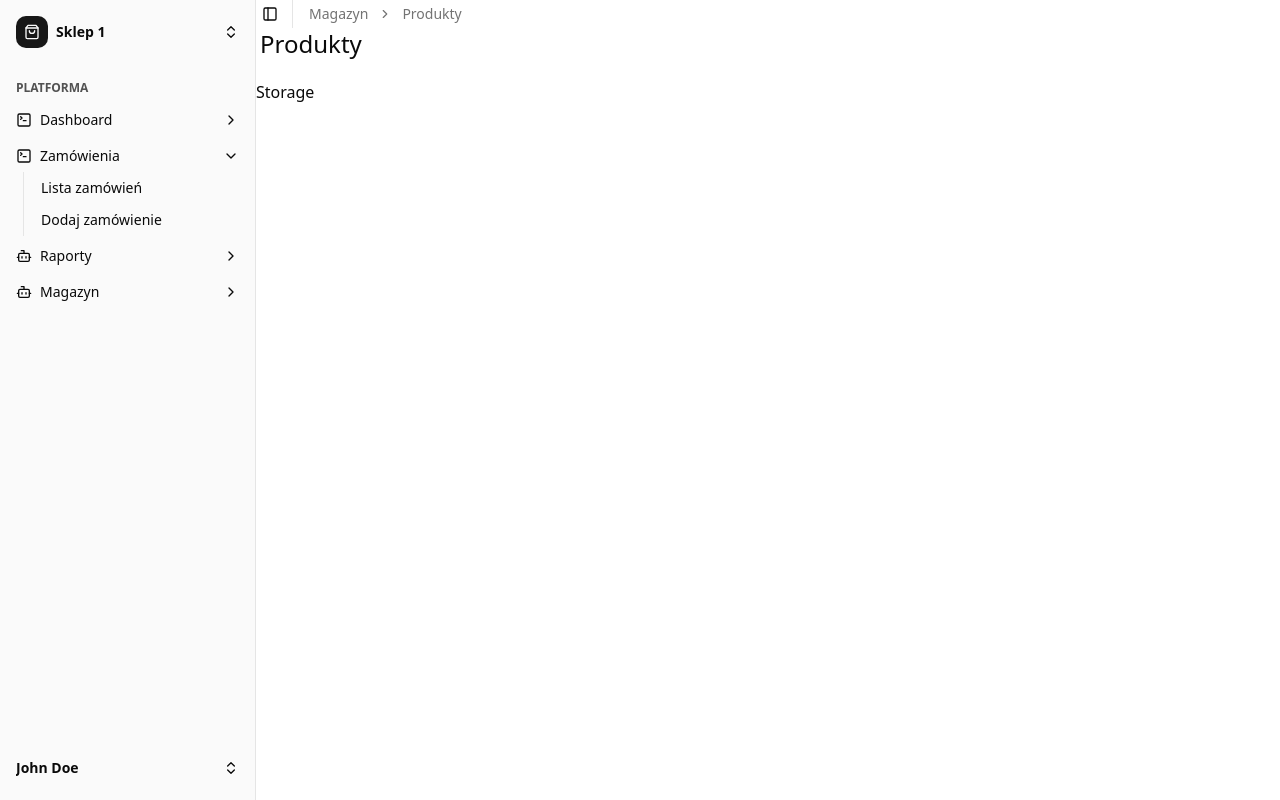
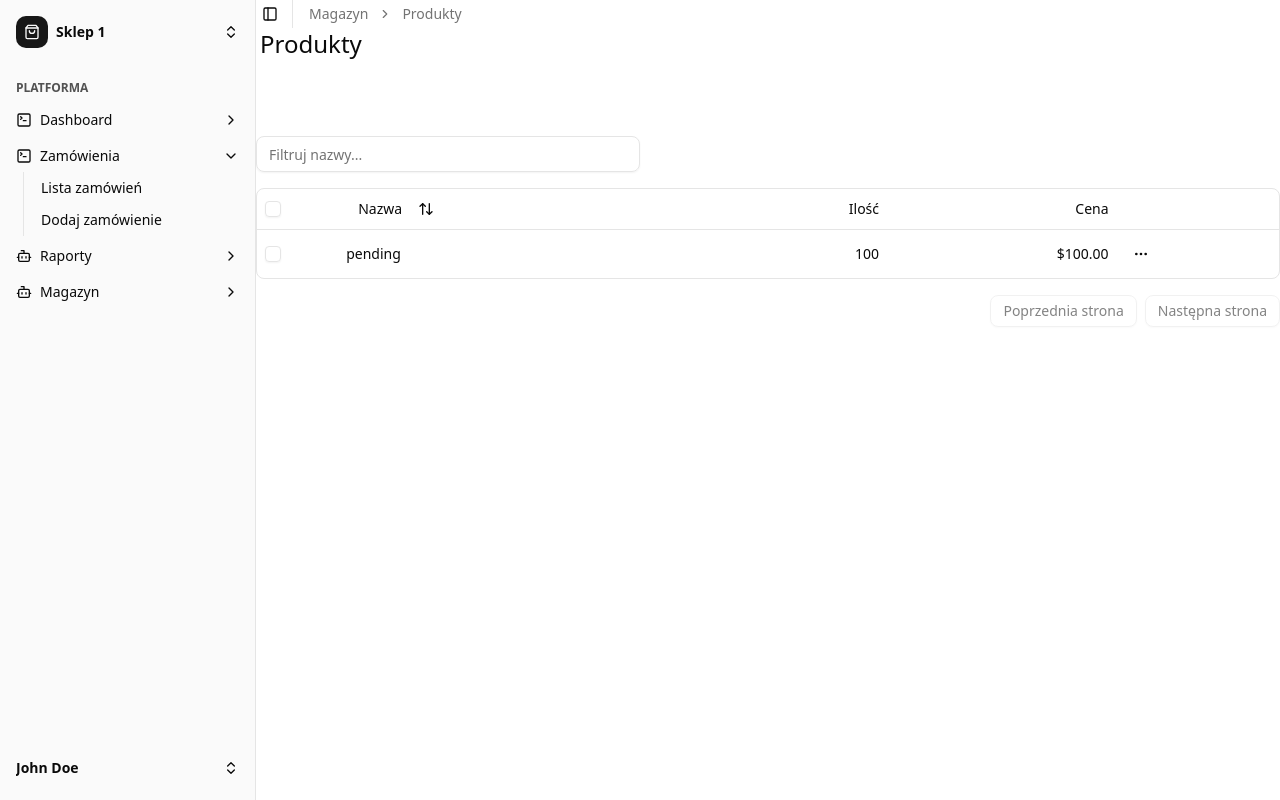
Before and after one commit to TomekPetrykowski/startup-hack, a Next.js app: page /storage/products in a window 1280 px wide. Built offline with nearby package versions, Linux system fonts and the light colour scheme.

Commit message:
initial product list

```diff
--- /dev/null
+++ b/app/(main)/storage/products/columns.js
@@ -0,0 +1,105 @@
+"use client";
+
+import { ArrowUpDown, MoreHorizontal } from "lucide-react";
+
+import { Button } from "@/components/ui/button";
+import {
+  DropdownMenu,
+  DropdownMenuContent,
+  DropdownMenuItem,
+  DropdownMenuLabel,
+  DropdownMenuSeparator,
+  DropdownMenuTrigger,
+} from "@/components/ui/dropdown-menu";
+import { Checkbox } from "@/components/ui/checkbox";
+
+export const columns = [
+  {
+    id: "select",
+    header: ({ table }) => (
+      <Checkbox
+        checked={
+          table.getIsAllPageRowsSelected() ||
+          (table.getIsSomePageRowsSelected() && "indeterminate")
+        }
+        onCheckedChange={(value) => table.toggleAllPageRowsSelected(!!value)}
+        aria-label="Select all"
+      />
+    ),
+    cell: ({ row }) => (
+      <Checkbox
+        checked={row.getIsSelected()}
+        onCheckedChange={(value) => row.toggleSelected(!!value)}
+        aria-label="Select row"
+      />
+    ),
+    enableSorting: false,
+    enableHiding: false,
+  },
+  {
+    accessorKey: "name",
+    header: ({ column }) => {
+      return (
+        <Button
+          variant="ghost"
+          onClick={() => column.toggleSorting(column.getIsSorted() === "asc")}>
+          Nazwa
+          <ArrowUpDown className="ml-2 h-4 w-4" />
+        </Button>
+      );
+    },
+  },
+  {
+    accessorKey: "amount",
+    header: () => <div className="text-right">Ilość</div>,
+    cell: ({ row }) => {
+      const amount = parseFloat(row.getValue("amount"));
+
+      return <div className="text-right font-medium">{amount}</div>;
+    },
+
+  },
+
+  {
+    accessorKey: "value",
+    header: () => <div className="text-right">Cena</div>,
+    cell: ({ row }) => {
+      const value = parseFloat(row.getValue("amount"));
+      const formatted = new Intl.NumberFormat("en-US", {
+        style: "currency",
+        currency: "USD",
+      }).format(value);
+
+      return <div className="text-right font-medium">{formatted}</div>;
+    },
+
+  },
+
+  {
+    id: "actions",
+    cell: ({ row }) => {
+      const payment = row.original;
+
+      return (
+        <DropdownMenu>
+          <DropdownMenuTrigger asChild>
+            <Button variant="ghost" className="h-8 w-8 p-0">
+              <span className="sr-only">Open menu</span>
+              <MoreHorizontal className="h-4 w-4" />
+            </Button>
+          </DropdownMenuTrigger>
+          <DropdownMenuContent align="end">
+            <DropdownMenuLabel>Actions</DropdownMenuLabel>
+            <DropdownMenuItem
+              onClick={() => navigator.clipboard.writeText(payment.id)}>
+              Copy payment ID
+            </DropdownMenuItem>
+            <DropdownMenuSeparator />
+            <DropdownMenuItem>View customer</DropdownMenuItem>
+            <DropdownMenuItem>View payment details</DropdownMenuItem>
+          </DropdownMenuContent>
+        </DropdownMenu>
+      );
+    },
+  },
+];
--- a/app/(main)/storage/products/page.jsx
+++ b/app/(main)/storage/products/page.jsx
@@ -1,3 +1,23 @@
-export default function DashboardPage() {
-  return <div>Storage</div>;
+import { ProductTable } from "@/components/ui/product-table";
+import { columns } from "./columns";
+
+async function getData() {
+  return [
+    {
+      id: "728ed52f",
+      amount: 100,
+      name: "pending",
+      desc: "asdasddtrfygyhuijo"
+    }
+  ];
 }
+
+export default async function DemoPage() {
+  const data = await getData();
+
+  return (
+    <div className="container mx-auto py-10">
+      <ProductTable columns={columns} data={data} />
+    </div>
+  );
+}
--- /dev/null
+++ b/components/ui/product-table.jsx
@@ -0,0 +1,126 @@
+"use client";
+
+import { useState } from "react";
+
+import {
+  flexRender,
+  getCoreRowModel,
+  useReactTable,
+  getPaginationRowModel,
+  getSortedRowModel,
+  getFilteredRowModel,
+} from "@tanstack/react-table";
+
+import {
+  Table,
+  TableBody,
+  TableCell,
+  TableHead,
+  TableHeader,
+  TableRow,
+} from "@/components/ui/table";
+
+import { Button } from "@/components/ui/button";
+import { Input } from "@/components/ui/input";
+
+export function ProductTable({ columns, data }) {
+  const [sorting, setSorting] = useState([]);
+  const [columnFilters, setColumnFilters] = useState([]);
+  const [rowSelection, setRowSelection] = useState({});
+
+  const table = useReactTable({
+    data,
+    columns,
+    getCoreRowModel: getCoreRowModel(),
+    getPaginationRowModel: getPaginationRowModel(),
+    onSortingChange: setSorting,
+    getSortedRowModel: getSortedRowModel(),
+    onColumnFiltersChange: setColumnFilters,
+    getFilteredRowModel: getFilteredRowModel(),
+    onRowSelectionChange: setRowSelection,
+    state: {
+      sorting,
+      columnFilters,
+      rowSelection,
+    },
+  });
+
+  return (
+    <div>
+      <div className="flex items-center py-4">
+        <Input
+          placeholder="Filtruj nazwy..."
+          value={table.getColumn("name")?.getFilterValue() ?? ""}
+          onChange={(event) =>
+            table.getColumn("name")?.setFilterValue(event.target.value)
+          }
+          className="max-w-sm"
+        />
+      </div>
+      <div className="rounded-md border">
+        <Table>
+          <TableHeader>
+            {table.getHeaderGroups().map((headerGroup) => (
+              <TableRow key={headerGroup.id}>
+                {headerGroup.headers.map((header) => {
+                  return (
+                    <TableHead key={header.id}>
+                      {header.isPlaceholder
+                        ? null
+                        : flexRender(
+                            header.column.columnDef.header,
+                            header.getContext()
+                          )}
+                    </TableHead>
+                  );
+                })}
+              </TableRow>
+            ))}
+          </TableHeader>
+          <TableBody>
+            {table.getRowModel().rows?.length ? (
+              table.getRowModel().rows.map((row) => (
+                <TableRow
+                  key={row.id}
+                  data-state={row.getIsSelected() && "selected"}>
+                  {row.getVisibleCells().map((cell) => (
+                    <TableCell key={cell.id}>
+                      {flexRender(
+                        cell.column.columnDef.cell,
+                        cell.getContext()
+                      )}
+                    </TableCell>
+                  ))}
+                </TableRow>
+              ))
+            ) : (
+              <TableRow>
+                <TableCell
+                  colSpan={columns.length}
+                  className="h-24 text-center">
+                  Brak wyników
+                </TableCell>
+              </TableRow>
+            )}
+          </TableBody>
+        </Table>
+      </div>
+      <div className="flex items-center justify-end space-x-2 py-4">
+        <Button
+          variant="outline"
+          size="sm"
+          onClick={() => table.previousPage()}
+          disabled={!table.getCanPreviousPage()}>
+          Poprzednia strona
+        </Button>
+        <Button
+          variant="outline"
+          size="sm"
+          onClick={() => table.nextPage()}
+          disabled={!table.getCanNextPage()}>
+          Następna strona
+        </Button>
+      </div>
+    </div>
+  );
+}
```
Also changed, not shown: components/forms/addDatabaseForm.jsx (renamed from components/ui/forms/addDatabaseForm.jsx).
